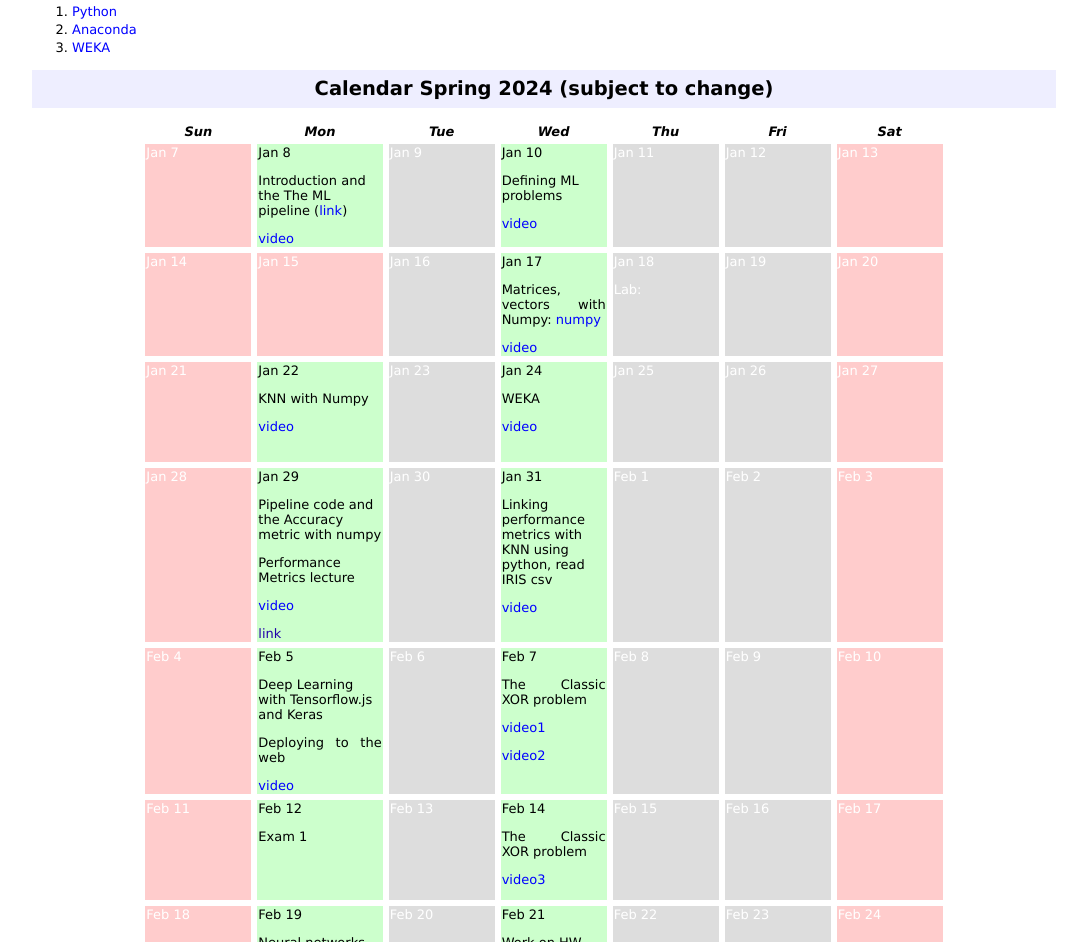
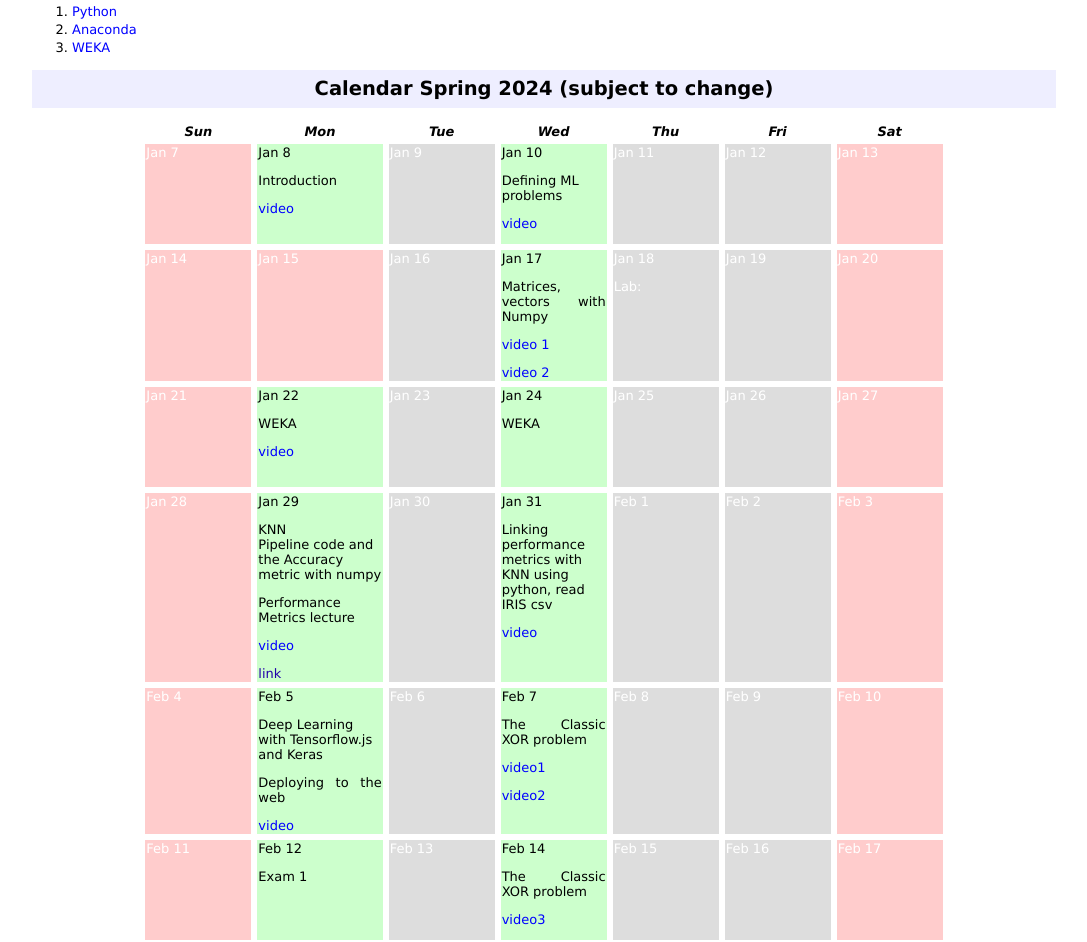
Before and after one commit to rcalix1/STEM, a plain HTML site: page MLfoundations/MLfoundations.htm in a window 1280 px wide. Shown: the part 2251-3193 px from the top of the page, without its empty margins (96-1183 px from the left). Drawn offline with Linux system fonts and the light colour scheme.

Commit message:
Update MLfoundations.htm

```diff
--- a/MLfoundations/MLfoundations.htm
+++ b/MLfoundations/MLfoundations.htm
@@ -166,9 +166,9 @@ Purdue University Northwest<br />
 			<td class="hol">Jan 7</td>
 			<td class="lec">
 			<p>Jan 8</p>
-			Introduction and the&nbsp;The ML pipeline (<a href="MLfoundations/docs/ML-Pipeline.pdf">link</a>)
+			Introduction
 
-			<p><a href="https://www.youtube.com/watch?v=xp-Cw8w7OK0">video</a></p>
+			<p><a href="https://www.youtube.com/watch?v=lZODYqmSnPQ">video</a></p>
 			</td>
 			<td class="off">Jan 9<br />
 			&nbsp;</td>
@@ -176,7 +176,7 @@ Purdue University Northwest<br />
 			<p>Jan 10</p>
 			Defining ML problems
 
-			<p><a href="https://www.youtube.com/watch?v=rac0KSlPTg4">video</a></p>
+			<p><a href="https://www.youtube.com/watch?v=-MTW39At8F0">video</a></p>
 
 			<p></p>
 			</td>
@@ -196,10 +196,10 @@ Purdue University Northwest<br />
 			<td align="left" class="lec">
 			<p>Jan 17</p>
 
-			<p>Matrices, vectors with Numpy:&nbsp;<a href="https://github.com/rcalix1/VectorArithmeticLinearAlgebra/blob/master/numpy_examples.py">numpy</a></p>
+			<p>Matrices, vectors with Numpy</p>
 
-			<p><a href="https://www.youtube.com/watch?v=MI_sL1dWaJU">video</a></p>
-
+			<p><a href="https://www.youtube.com/watch?v=Kmym5kTUc24">video 1</a></p>
+                        <p><a href="https://www.youtube.com/watch?v=cfVl3onJyJE">video 2</a></p>
 			<p></p>
 			</td>
 			<td align="left" class="off">Jan 18
@@ -213,9 +213,9 @@ Purdue University Northwest<br />
 			<td class="lec">
 			<p>Jan 22</p>
 
-			<p>KNN with Numpy</p>
+			<p>WEKA</p>
 
-			<p><a href="https://www.youtube.com/watch?v=6n5-u7XUvD0">video</a></p>
+			<p><a href="https://www.youtube.com/watch?v=cRaPz6u_n-Q">video</a></p>
 			</td>
 			<td class="off">Jan 23<br />
 			&nbsp;</td>
@@ -225,7 +225,7 @@ Purdue University Northwest<br />
 			<p></p>
 			WEKA
 
-			<p><a href="https://www.youtube.com/watch?v=sphs2qt4Dx0">video</a></p>
+
 			</td>
 			<td class="off">Jan 25<br />
 			&nbsp;</td>
@@ -236,6 +236,7 @@ Purdue University Northwest<br />
 			<td class="hol">Jan 28</td>
 			<td class="lec">
 			<p>Jan 29</p>
+				KNN <br/>
 			Pipeline code and the Accuracy metric with numpy
 
 			<p>Performance Metrics lecture</p>
```
